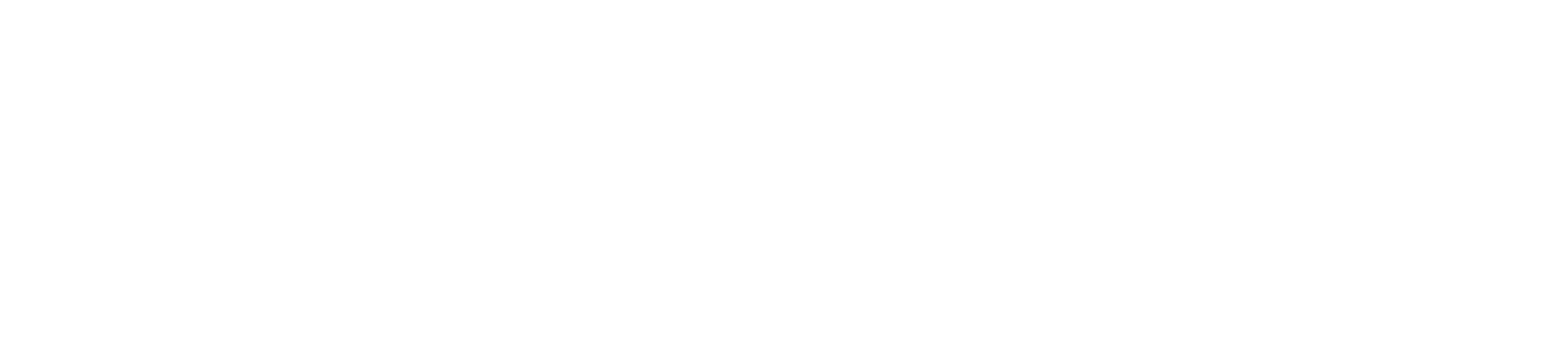
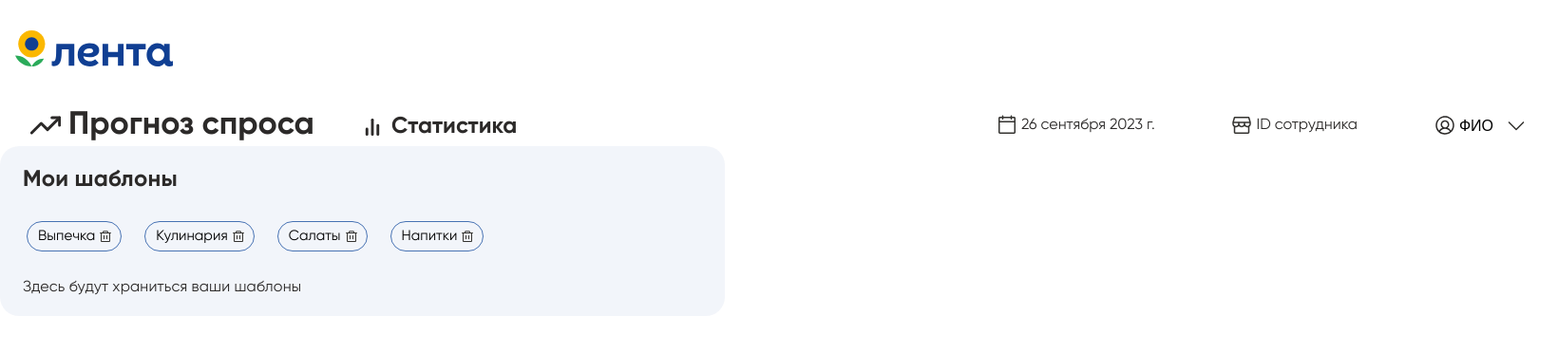
Before and after one commit to AlenaIsmagilova/lenta-frontend, a React (Vite) app: page / in a window 1280 px wide. Shown: the top 372 px of the page at 95% size, 1640 px wide, since content can reach past the window. Built offline with nearby package versions, Linux system fonts and the light colour scheme.

Commit message:
fix: template with chips

```diff
--- a/src/app/assets/styles/theeme.ts
+++ b/src/app/assets/styles/theeme.ts
@@ -21,7 +21,8 @@
       paper: '#E9EAEA'
     },
     secondary: {
-      main: '#FFB900'
+      main: '#FFB900',
+      light: 'rgba(0, 60, 150, 0.05)'
     },
     text: {
       primary: '#2C2A29',
@@ -85,7 +86,15 @@
         }
       }
     },
-
+    MuiChip: {
+      styleOverrides: {
+        root: {
+          "& .MuiChip-deleteIcon": {
+            margin: "0 10px 0 -6px"
+          },
+        }
+      }
+    }
   }
 }, ruRU);
 
--- /dev/null
+++ b/src/components/Chip/Chip.tsx
@@ -0,0 +1,66 @@
+import * as React from 'react';
+import {styled} from '@mui/material/styles';
+import Chip from '@mui/material/Chip';
+import {Box} from "@mui/material";
+import basketIcon from '../../app/images/basket.svg'
+
+interface ChipData {
+  key: number;
+  label: string;
+}
+
+const ListItem = styled('li')(({theme}) => ({
+  margin: theme.spacing(0.5),
+}));
+
+export default function ChipsArray() {
+  const [chipData, setChipData] = React.useState<readonly ChipData[]>([
+    {key: 0, label: 'Выпечка'},
+    {key: 1, label: 'Кулинария'},
+    {key: 2, label: 'Салаты'},
+    {key: 4, label: 'Напитки'},
+  ]);
+
+  const handleDelete = (chipToDelete: ChipData) => () => {
+    setChipData((chips) => chips.filter((chip) => chip.key !== chipToDelete.key));
+  };
+
+  const handleClick = () => console.log('Применить шаблон');
+
+  const deleteIcon =
+    (<Box component={"img"} src={basketIcon} width={12} height={12}/>);
+  return (
+    <Box
+      display={'flex'}
+      gap={5}
+      flexWrap={'wrap'}
+      p={0.5}
+      my={6}
+      sx={{
+        listStyle: 'none',
+      }}
+      component={"ul"}
+    >
+      {chipData.map((data) => {
+        return (
+          <ListItem key={data.key}>
+            <Chip
+              component={"div"}
+              sx={{
+                height: "32px",
+                color: 'black',
+                fontSize: "15px"
+              }}
+              variant="outlined"
+              color="primary"
+              label={data.label}
+              deleteIcon={deleteIcon}
+              onClick={handleClick}
+              onDelete={data.label === 'React' ? undefined : handleDelete(data)}
+            />
+          </ListItem>
+        );
+      })}
+    </Box>
+  );
+}
--- a/src/components/Layout/Layout.tsx
+++ b/src/components/Layout/Layout.tsx
@@ -2,15 +2,17 @@
 import Navigation from "../Navigation/Navigation";
 import ProfileInfo from "../ProfileInfo/ProfileInfo";
 import Sidebar from "../Sidebar/Sidebar";
+import Templates from "../Templates/Templates";
 
 const Layout = () => {
   return (
     <>
-      <Sidebar />
+      <Sidebar/>
       <Header>
-        <Navigation />
-        <ProfileInfo />
+        <Navigation/>
+        <ProfileInfo/>
       </Header>
+      <Templates/>
     </>
   );
 };
--- /dev/null
+++ b/src/components/Templates/Templates.tsx
@@ -0,0 +1,32 @@
+import {Box, Typography} from "@mui/material";
+import ChipsArray from "../Chip/Chip";
+
+const Templates = () => {
+  return (
+    <Box component="section" width={763} bgcolor={"secondary.light"} borderRadius={5}>
+      <Box minWidth={294} width={"100%"} minHeight={135} px={6} py={5} display={"flex"} flexDirection={"column"}
+           justifyContent={"space-between"}>
+        <Typography
+          component="h2"
+          fontSize={24}
+          fontWeight={"bold"}
+          lineHeight={"130%"}
+          letterSpacing={"0.24px"}
+        >
+          Мои шаблоны
+        </Typography>
+        <ChipsArray/>
+        <Typography
+          component="p"
+          fontSize={16}
+          fontWeight={"normal"}
+          lineHeight={"125%"}
+          letterSpacing={"0.16px"}
+        >
+          Здесь будут храниться ваши шаблоны
+        </Typography>
+      </Box>
+    </Box>
+  );
+}
+export default Templates;
--- a/src/main.tsx
+++ b/src/main.tsx
@@ -6,13 +6,14 @@
 import SignIn from "./pages/SignIn/SignIn";
 import {CssBaseline, ThemeProvider} from "@mui/material";
 import lentaTheme from "./app/assets/styles/theeme";
+import Layout from "./components/Layout/Layout";
 
 const store = setupStore();
 
 const router = createBrowserRouter([
   {
     path: "/",
-        element: <></>,
+    element: <Layout/>,
   },
   {
     path: "/signin",
```
Also changed, not shown: src/features/user/UserSlice.ts (deleted, +0 -28 lines), src/app/images/basket.svg (added). Lines whose indentation alone changed are shown as unchanged.
